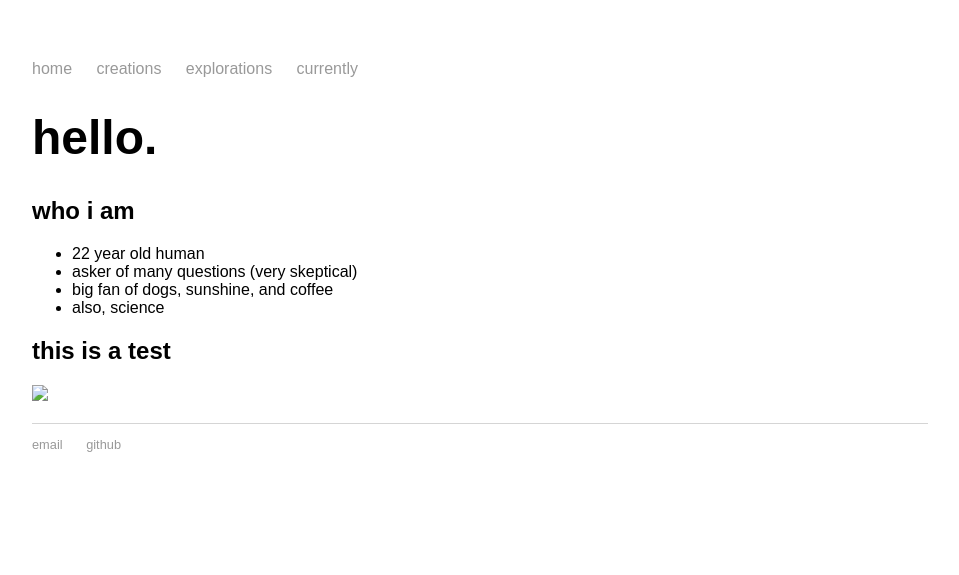
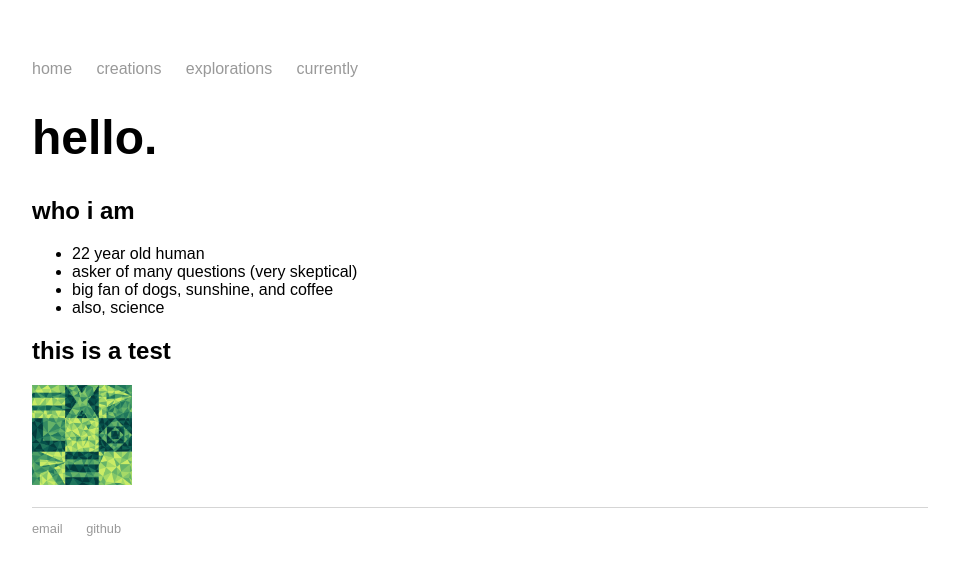
Before and after one commit to mayasheth/mayasheth.github.io, a Jekyll site: the page built from index.md, in a window 1280 px wide. Shown: the top 575 px of the page, without its empty margins (160-1119 px from the left). Built offline with Jekyll 4.4.1, drawn with Linux system fonts in a browser that asks for light colours.

Commit message:
rename _assets to assets

```diff
--- a/index.md
+++ b/index.md
@@ -12,4 +12,4 @@ title: Maya Sheth
 
 ## this is a test
 
-<img src="_assets/explore.png" width="100">
+<img src="assets/explore.png" width="100">
```
Also changed, not shown: assets/endure.png (renamed from _assets/endure.png), assets/evolve.png (renamed from _assets/evolve.png), assets/explore.png (renamed from _assets/explore.png), 3 other files.
